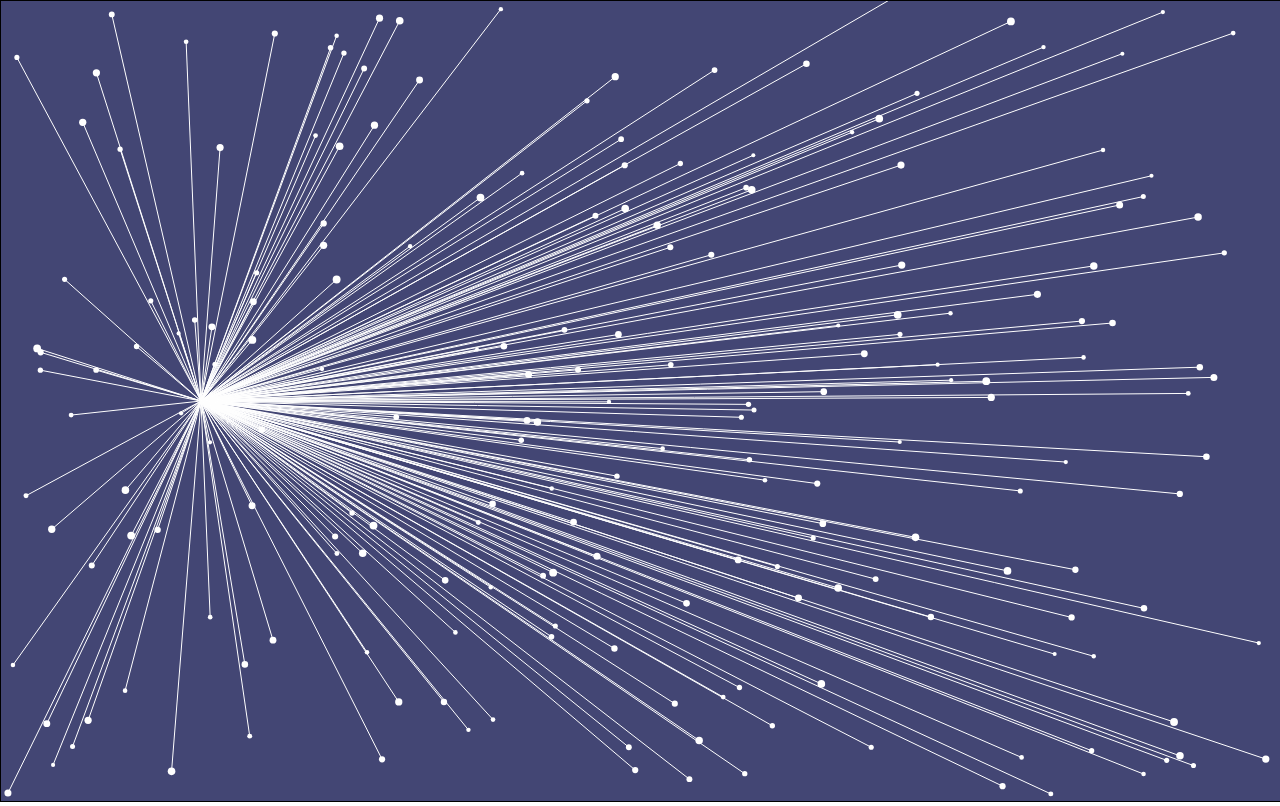
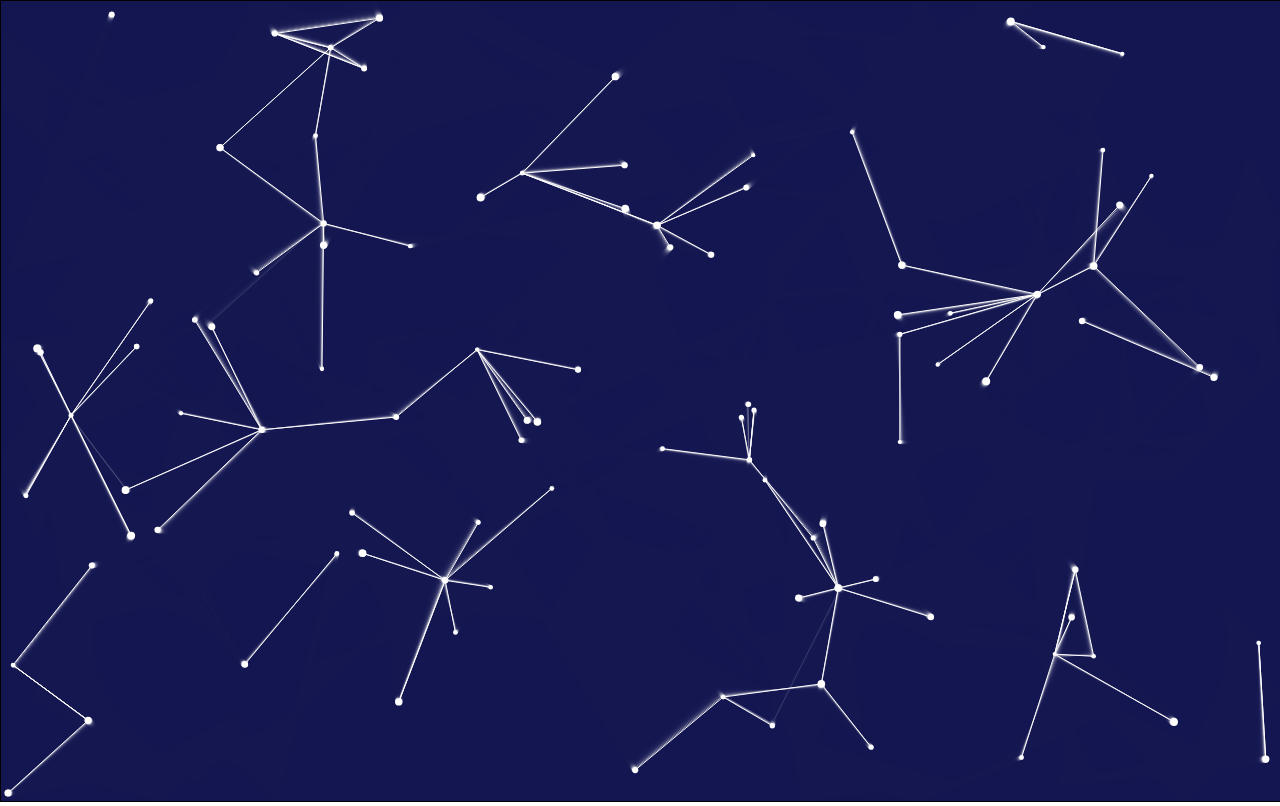
Before and after one commit to mtzngn/canvasConstellation, a plain HTML site: page index.html in a window 1280 px wide. Drawn offline with Linux system fonts and the light colour scheme.

Commit message:
when circles gets closer a new line created between them

```diff
--- a/app.js
+++ b/app.js
@@ -29,12 +29,15 @@ function Circle(x, y, dx, dy, radius, color) {
         c.fillStyle = this.color
         c.fill();
 
+        // const dist = Math.hypot(this.x -200, this.y-400)
+        // if (dist < 500) {
+        //     c.beginPath()
+        //     c.moveTo(200, 400)
+        //     c.lineTo(this.x, this.y)
+        //     c.strokeStyle = "white"
+        //     c.stroke()
+        // }
 
-        c.beginPath()
-        c.moveTo(this.x, this.y)
-        c.lineTo(200,400)
-        c.strokeStyle = "white"
-        c.stroke()
     }
 
     this.update = function() {
@@ -51,11 +54,32 @@ function Circle(x, y, dx, dy, radius, color) {
 
 }
 
+function Line(x1,y1, x2, y2){
+    this.x1 = x1;
+    this.y1 = y1;
+    this.x2 = x2;
+    this.y2 = y2;
+
+    this.draw = function() {
+        c.beginPath();
+        c.moveTo(this.x1, this.y1)
+        c.lineTo(this.x2, this.y2)
+        c.strokeStyle = "white"
+        c.stroke()
+    }
+
+    this.update = function() {
+        this.draw()
+    }
+
+}
+
+let lineArray = [];
 let circleArray = [];
 
 function init() {
     circleArray = [];
-    for (let i = 0; i < 200; i++) {
+    for (let i = 0; i < 100; i++) {
         var radius = (Math.random() + 1) * 2;
         var x = Math.random() * innerWidth;
         var y = Math.random() * innerHeight;
@@ -67,10 +91,27 @@ function init() {
 
 function animate() {
     requestAnimationFrame(animate);
-    c.clearRect(0, 0, innerWidth,  innerHeight);
+    c.fillStyle =  "rgba(20, 24, 82, 0.4)"
+    c.fillRect(0, 0, innerWidth,  innerHeight);
+
     circleArray.forEach((circle, index)=>{
         circle.update();
     })
+
+    circleArray.forEach((circle, index)=>{
+        circleArray.forEach((circle2, index2)=>{
+            if (index != index2 ) {
+                var dist = Math.hypot(circle.x - circle2.x, circle.y - circle2.y)
+                if (dist < 150) {
+                    lineArray.push(new Line(circle.x, circle.y, circle2.x, circle2.y))
+                } else {lineArray.splice(index, 1)}
+            }
+        })
+    })
+    lineArray.forEach((line)=>{
+        line.update()
+    })
+
 }
 
 init();
--- a/main.css
+++ b/main.css
@@ -1,8 +1,6 @@
 body {
     margin: 0;
 }
-
 canvas {
     border: 1px solid black;
-    background-color: rgba(20, 24, 82, 0.8);
 }
```
